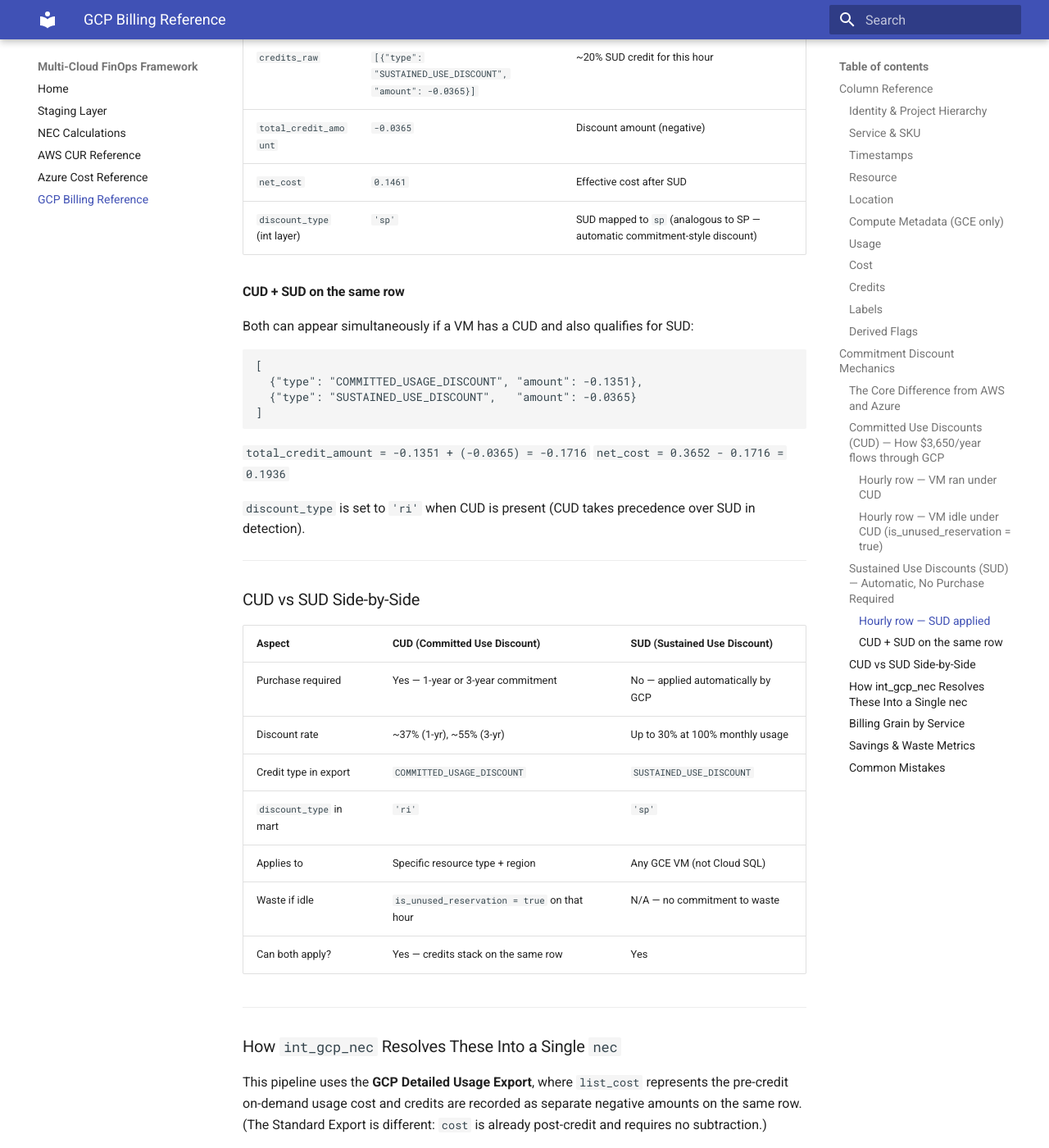
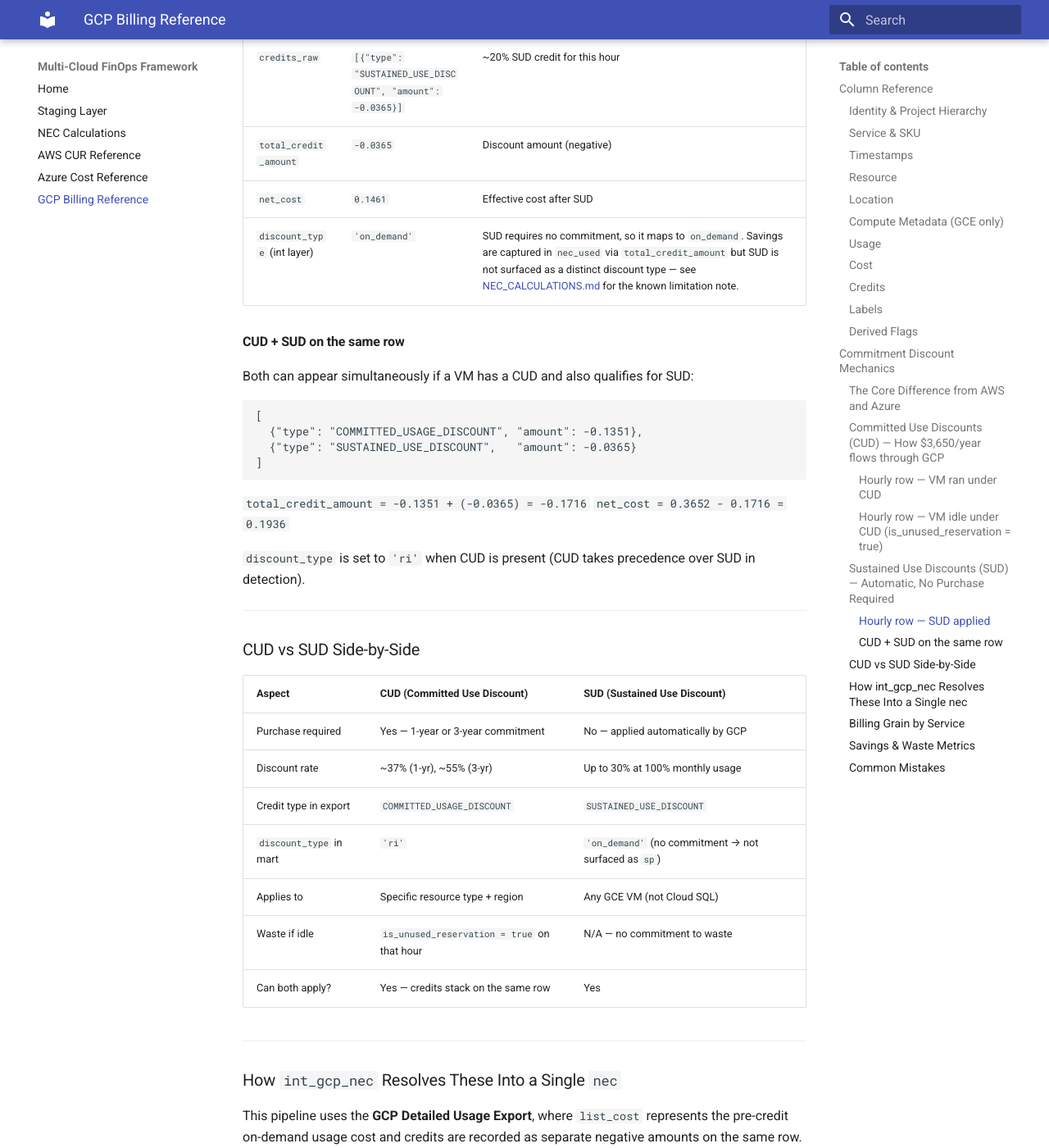
Before and after one commit to Keerthi-Rapolu/multicloud-finops-framework, an MkDocs documentation site: the page built from docs/GCP_BILLING_REFERENCE.md, in a window 1280 px wide and 1400 px high, scrolled down 9284 px. Shown: the whole window at 82% size. Built offline with MkDocs 1.6.1 and Material for MkDocs 9.7.7, drawn with Linux system fonts in a browser that asks for light colours.

Commit message:
Fix doc inaccuracies surfaced by code review
docs/GCP_BILLING_REFERENCE.md
- Fix SUD discount_type: was documented as 'sp' in two places but code
  maps SUD to 'on_demand' (no commitment made); add note on limitation

docs/STAGING.md
- Expand Azure row filter line to explain why Purchase/Tax/Adjustment
  rows are intentionally excluded (billing events, not consumption)

docs/AZURE_COST_REFERENCE.md
- Add demo-only note to sub_teams CTE snippet; suggest dbt seed for
  real data replacement

Co-Authored-By: Claude Sonnet 4.6 <noreply@anthropic.com>

```diff
--- a/docs/GCP_BILLING_REFERENCE.md
+++ b/docs/GCP_BILLING_REFERENCE.md
@@ -241,7 +241,7 @@ Discount scales linearly up to **30% at 100% usage**. No RI/SP purchase needed.
 | `credits_raw` | `[{"type": "SUSTAINED_USE_DISCOUNT", "amount": -0.0365}]` | ~20% SUD credit for this hour |
 | `total_credit_amount` | `-0.0365` | Discount amount (negative) |
 | `net_cost` | `0.1461` | Effective cost after SUD |
-| `discount_type` (int layer) | `'sp'` | SUD mapped to `sp` (analogous to SP — automatic commitment-style discount) |
+| `discount_type` (int layer) | `'on_demand'` | SUD requires no commitment, so it maps to `on_demand`. Savings are captured in `nec_used` via `total_credit_amount` but SUD is not surfaced as a distinct discount type — see [NEC_CALCULATIONS.md](NEC_CALCULATIONS.md) for the known limitation note. |
 
 #### CUD + SUD on the same row
 
@@ -268,7 +268,7 @@ Both can appear simultaneously if a VM has a CUD and also qualifies for SUD:
 | Purchase required | Yes — 1-year or 3-year commitment | No — applied automatically by GCP |
 | Discount rate | ~37% (1-yr), ~55% (3-yr) | Up to 30% at 100% monthly usage |
 | Credit type in export | `COMMITTED_USAGE_DISCOUNT` | `SUSTAINED_USE_DISCOUNT` |
-| `discount_type` in mart | `'ri'` | `'sp'` |
+| `discount_type` in mart | `'ri'` | `'on_demand'` (no commitment → not surfaced as `sp`) |
 | Applies to | Specific resource type + region | Any GCE VM (not Cloud SQL) |
 | Waste if idle | `is_unused_reservation = true` on that hour | N/A — no commitment to waste |
 | Can both apply? | Yes — credits stack on the same row | Yes |
```
Also changed, not shown: docs/AZURE_COST_REFERENCE.md (+3 -0 lines), docs/STAGING.md (+1 -1 lines).
